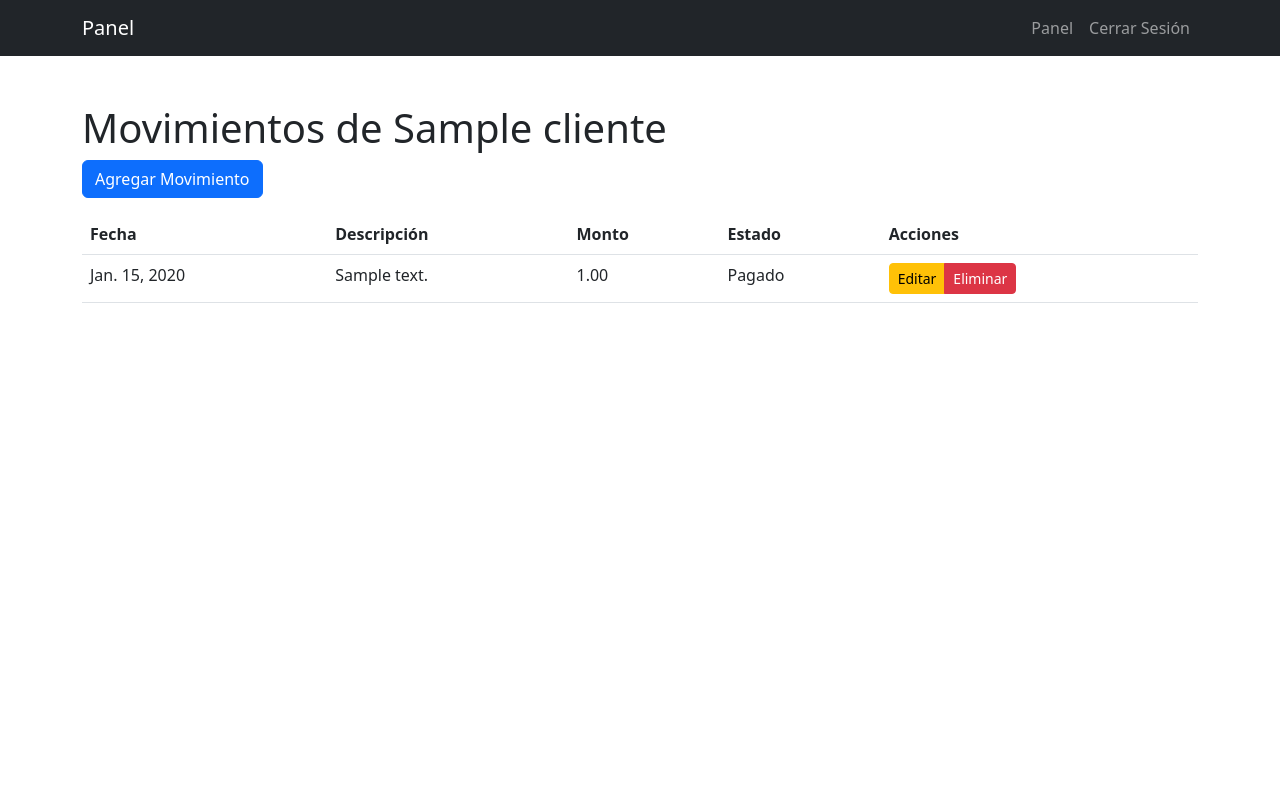
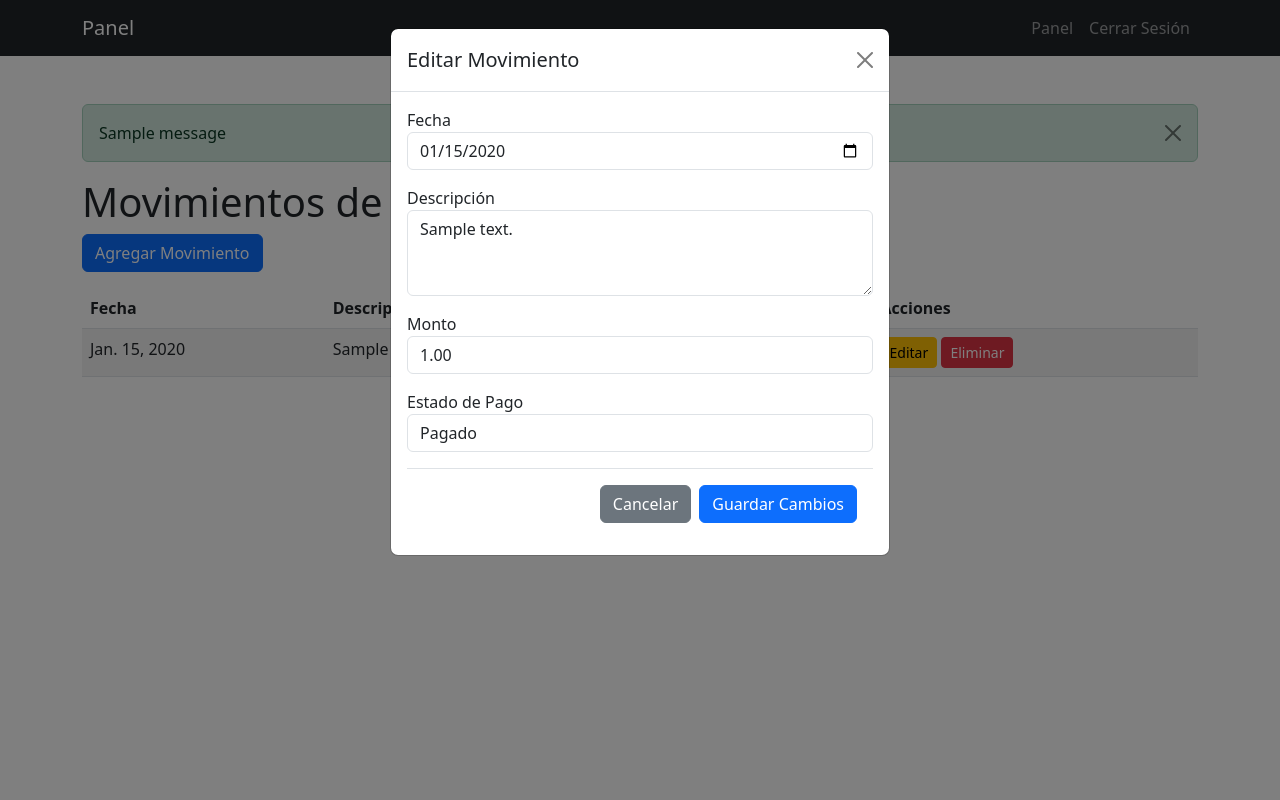
Before and after one commit to tomivalerio/mi_sistema, a Django app: page /movimientos-cliente/1/ in a window 1280 px wide, after a click on "Editar". Run offline with Django 5.2, Linux system fonts and the light colour scheme; a user stored in the database is signed in; tables that the repository leaves empty hold one stand-in row (values such as "Sample post"); one stand-in notice (Sample message) is shown.

```diff
--- a/clientes/templates/clientes/movimientos_cliente.html
+++ b/clientes/templates/clientes/movimientos_cliente.html
@@ -1,19 +1,25 @@
 <!DOCTYPE html>
 <html lang="es">
-
 <head>
     <meta charset="UTF-8">
     <meta name="viewport" content="width=device-width, initial-scale=1.0">
     <title>Movimientos de {{ cliente.nombre }}</title>
     <link href="https://cdn.jsdelivr.net/npm/bootstrap@5.3.0/dist/css/bootstrap.min.css" rel="stylesheet">
     <style>
-        /* Estilos personalizados */
-        .modal {
-            z-index: 1050; /* Asegúrate de que el modal esté por encima del fondo oscuro */
+        .card {
+            margin-bottom: 20px;
+            box-shadow: 0 0 10px rgba(0, 0, 0, 0.1);
+            transition: transform 0.2s ease-in-out;
+        }
+        .card:hover {
+            transform: translateY(-5px);
+        }
+        .btn-group .btn {
+            flex: 1;
+            min-width: 100px;
         }
     </style>
 </head>
-
 <body>
     <nav class="navbar navbar-expand-lg navbar-dark bg-dark">
         <div class="container">
@@ -35,12 +41,21 @@
     </nav>
 
     <div class="container mt-5">
+        <!-- Alertas para mensajes -->
+        {% if messages %}
+            {% for message in messages %}
+                <div class="alert alert-{{ message.tags }} alert-dismissible fade show" role="alert">
+                    {{ message }}
+                    <button type="button" class="btn-close" data-bs-dismiss="alert" aria-label="Close"></button>
+                </div>
+            {% endfor %}
+        {% endif %}
+
         <h1>Movimientos de {{ cliente.nombre }}</h1>
         <button type="button" class="btn btn-primary mb-3" data-bs-toggle="modal" data-bs-target="#agregarMovimientoModal">
             Agregar Movimiento
         </button>
-        <div class="table-responsive">
-            <table class="table">
+        <table class="table table-striped">
             <thead>
                 <tr>
                     <th>Fecha</th>
@@ -58,23 +73,79 @@
                         <td>{{ movimiento.monto }}</td>
                         <td>{% if movimiento.estado %}Pagado{% else %}No pagado{% endif %}</td>
                         <td>
-                            <div class="btn-group">
-                                <a href="#" class="btn btn-sm btn-warning" data-bs-toggle="modal"
-                                    data-bs-target="#editarMovimientoModal{{ movimiento.id }}">Editar</a>
-                                <a href="#" class="btn btn-sm btn-danger" data-bs-toggle="modal"
-                                    data-bs-target="#eliminarMovimientoModal{{ movimiento.id }}">Eliminar</a>
-                            </div>
+                            <a href="#" class="btn btn-sm btn-warning" data-bs-toggle="modal" data-bs-target="#editarMovimientoModal{{ movimiento.id }}">Editar</a>
+                            <a href="#" class="btn btn-sm btn-danger" data-bs-toggle="modal" data-bs-target="#eliminarMovimientoModal{{ movimiento.id }}">Eliminar</a>
                         </td>
                     </tr>
+
+                    <!-- Modal para Editar Movimiento -->
+                    <div class="modal fade" id="editarMovimientoModal{{ movimiento.id }}" tabindex="-1" aria-labelledby="editarMovimientoModalLabel{{ movimiento.id }}" aria-hidden="true">
+                        <div class="modal-dialog">
+                            <div class="modal-content">
+                                <div class="modal-header">
+                                    <h5 class="modal-title" id="editarMovimientoModalLabel{{ movimiento.id }}">Editar Movimiento</h5>
+                                    <button type="button" class="btn-close" data-bs-dismiss="modal" aria-label="Close"></button>
+                                </div>
+                                <div class="modal-body">
+                                    <form method="post" action="{% url 'editar_movimiento' movimiento.id %}">
+                                        {% csrf_token %}
+                                        <div class="form-group mb-3">
+                                            <label for="fecha">Fecha</label>
+                                            <input type="date" class="form-control" id="fecha" name="fecha" value="{{ movimiento.fecha|date:'Y-m-d' }}" required>
+                                        </div>
+                                        <div class="form-group mb-3">
+                                            <label for="descripcion">Descripción</label>
+                                            <textarea class="form-control" id="descripcion" name="descripcion" rows="3" required>{{ movimiento.descripcion }}</textarea>
+                                        </div>
+                                        <div class="form-group mb-3">
+                                            <label for="monto">Monto</label>
+                                            <input type="number" class="form-control" id="monto" name="monto" value="{{ movimiento.monto }}" step="0.01" required>
+                                        </div>
+                                        <div class="form-group mb-3">
+                                            <label for="estado">Estado de Pago</label>
+                                            <select class="form-control" id="estado" name="estado">
+                                                <option value="False" {% if not movimiento.estado %}selected{% endif %}>No pagado</option>
+                                                <option value="True" {% if movimiento.estado %}selected{% endif %}>Pagado</option>
+                                            </select>
+                                        </div>
+                                        <div class="modal-footer">
+                                            <button type="button" class="btn btn-secondary" data-bs-dismiss="modal">Cancelar</button>
+                                            <button type="submit" class="btn btn-primary">Guardar Cambios</button>
+                                        </div>
+                                    </form>
+                                </div>
+                            </div>
+                        </div>
+                    </div>
+
+                    <!-- Modal para Eliminar Movimiento -->
+                    <div class="modal fade" id="eliminarMovimientoModal{{ movimiento.id }}" tabindex="-1" aria-labelledby="eliminarMovimientoModalLabel{{ movimiento.id }}" aria-hidden="true">
+                        <div class="modal-dialog">
+                            <div class="modal-content">
+                                <div class="modal-header">
+                                    <h5 class="modal-title" id="eliminarMovimientoModalLabel{{ movimiento.id }}">Eliminar Movimiento</h5>
+                                    <button type="button" class="btn-close" data-bs-dismiss="modal" aria-label="Close"></button>
+                                </div>
+                                <div class="modal-body">
+                                    ¿Estás seguro de que deseas eliminar este movimiento?
+                                </div>
+                                <div class="modal-footer">
+                                    <button type="button" class="btn btn-secondary" data-bs-dismiss="modal">Cancelar</button>
+                                    <form method="post" action="{% url 'eliminar_movimiento' movimiento.id %}">
+                                        {% csrf_token %}
+                                        <button type="submit" class="btn btn-danger">Eliminar</button>
+                                    </form>
+                                </div>
+                            </div>
+                        </div>
+                    </div>
                 {% endfor %}
             </tbody>
         </table>
     </div>
-    </div>
 
     <!-- Modal para Agregar Movimiento -->
-    <div class="modal fade" id="agregarMovimientoModal" tabindex="-1" aria-labelledby="agregarMovimientoModalLabel"
-        aria-hidden="true">
+    <div class="modal fade" id="agregarMovimientoModal" tabindex="-1" aria-labelledby="agregarMovimientoModalLabel" aria-hidden="true">
         <div class="modal-dialog">
             <div class="modal-content">
                 <div class="modal-header">
@@ -84,19 +155,19 @@
                 <div class="modal-body">
                     <form method="post" action="{% url 'agregar_movimiento' cliente.id %}">
                         {% csrf_token %}
-                        <div class="mb-3">
+                        <div class="form-group mb-3">
                             <label for="fecha">Fecha</label>
                             <input type="date" class="form-control" id="fecha" name="fecha" required>
                         </div>
-                        <div class="mb-3">
+                        <div class="form-group mb-3">
                             <label for="descripcion">Descripción</label>
                             <textarea class="form-control" id="descripcion" name="descripcion" rows="3" required></textarea>
                         </div>
-                        <div class="mb-3">
+                        <div class="form-group mb-3">
                             <label for="monto">Monto</label>
                             <input type="number" class="form-control" id="monto" name="monto" step="0.01" required>
                         </div>
-                        <div class="mb-3">
+                        <div class="form-group mb-3">
                             <label for="estado">Estado de Pago</label>
                             <select class="form-control" id="estado" name="estado">
                                 <option value="False">No pagado</option>
@@ -115,5 +186,4 @@
 
     <script src="https://cdn.jsdelivr.net/npm/bootstrap@5.3.0/dist/js/bootstrap.bundle.min.js"></script>
 </body>
-
 </html>
```
Lines whose indentation alone changed are shown as unchanged.
